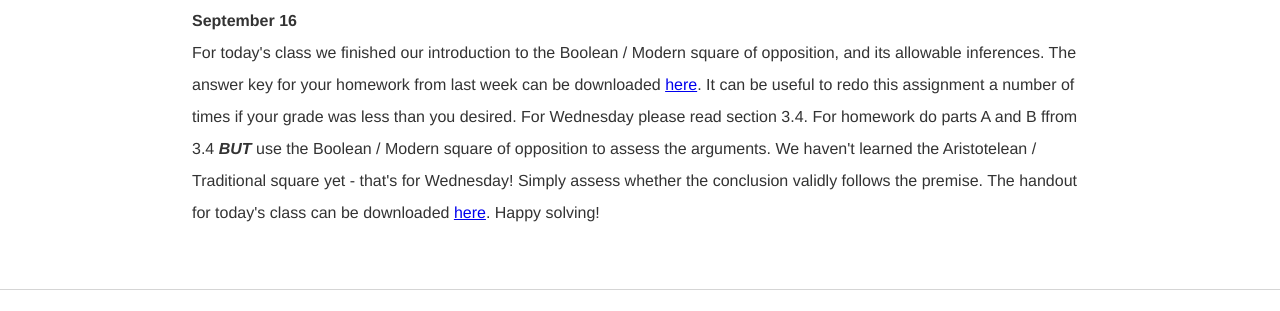
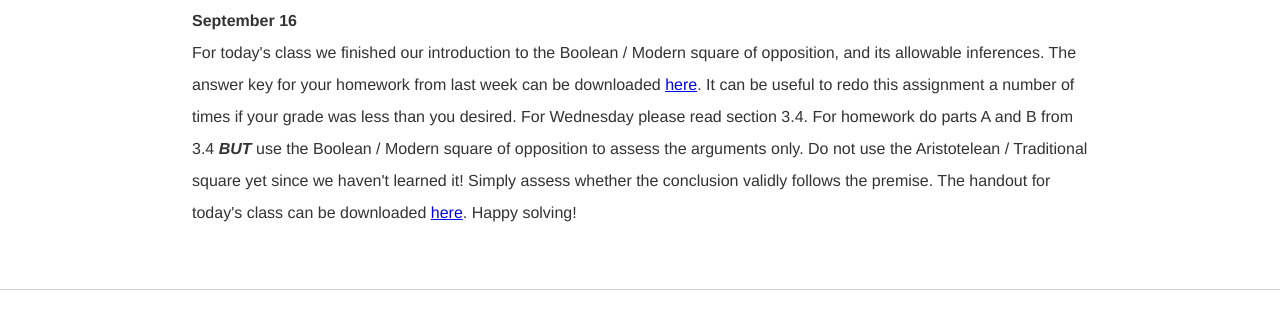
Before and after one commit to kevinjpatton/kevinjpatton.github.io, a Jekyll site: the page built from teaching/phil_1210/index.html, in a window 1280 px wide. Shown: the part 1696-2007 px from the top of the page. Built offline with Jekyll 4.4.1, drawn with Linux system fonts in a browser that asks for light colours; Markdown is read by kramdown in place of the engine named in the settings.

Commit message:
Update index.html

```diff
--- a/teaching/phil_1210/index.html
+++ b/teaching/phil_1210/index.html
@@ -21,4 +21,4 @@ For today's class we went over the homework, did some more work with the differe
 <p><b>September 11</b><br>
 For today's class we went over Monday's homework, and finished our introduction to categorical logic.  The handout for today was the same as Monday's class, so there is nothing new in the regard.  Please read sections 3.1 and 3.2.  For homework please do parts A and B from section 3.1.  Happy solving!</p>
 <p><b>September 16</b><br>
-For today's class we finished our introduction to the Boolean / Modern square of opposition, and its allowable inferences.  The answer key for your homework from last week can be downloaded <a href="/teaching/phil_1210/HWAnswers1.pdf" target="_blank">here</a>.  It can be useful to redo this assignment a number of times if your grade was less than you desired.  For Wednesday please read section 3.4.  For homework do parts A and B ffrom 3.4 <b><i>BUT</b></i> use the Boolean / Modern square of opposition to assess the arguments.  We haven't learned the Aristotelean / Traditional square yet - that's for Wednesday!  Simply assess whether the conclusion validly follows the premise.  The handout for today's class can be downloaded <a href="/teaching/phil_1210/Day 6 - Section 3.2 and 3.4.pdf" target="_blank">here</a>.  Happy solving!
+For today's class we finished our introduction to the Boolean / Modern square of opposition, and its allowable inferences.  The answer key for your homework from last week can be downloaded <a href="/teaching/phil_1210/HWAnswers1.pdf" target="_blank">here</a>.  It can be useful to redo this assignment a number of times if your grade was less than you desired.  For Wednesday please read section 3.4.  For homework do parts A and B from 3.4 <b><i>BUT</b></i> use the Boolean / Modern square of opposition to assess the arguments only.  Do not use  the Aristotelean / Traditional square yet since we haven't learned it!  Simply assess whether the conclusion validly follows the premise.  The handout for today's class can be downloaded <a href="/teaching/phil_1210/Day 6 - Section 3.2 and 3.4.pdf" target="_blank">here</a>.  Happy solving!
```
